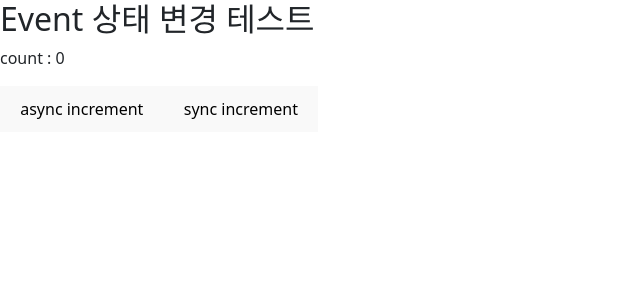
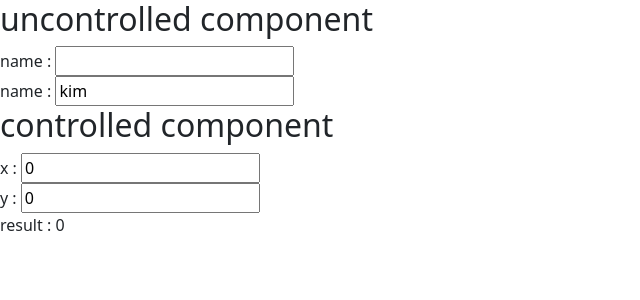
Before and after one commit to kkang-daum/pnu_front, a React (Vite) app in the folder react/lab3/lab3-app/: page / in a window 1280 px wide. Shown: the top 300 px of the page, without its empty margins (0-640 px from the left). Built offline with nearby package versions, Linux system fonts and the light colour scheme.

Commit message:
Add files via upload

```diff
--- /dev/null
+++ b/react/lab3/lab3-app/src/lab4-control/Lab4App.jsx
@@ -0,0 +1,36 @@
+import { useState } from "react"
+
+const ControlledComponent = () => {
+    const [x, setX] = useState(0)
+    const [y, setY] = useState(0)
+
+    const changeValue = (e) => {
+        let newValue = parseInt(e.target.value)
+        if(isNaN(newValue)) newValue = 0
+        //유저 입력 데이터 획득해서 상태 변경 -> 화면에 출력
+        if(e.target.id === 'x') setX(newValue);
+        else setY(newValue)
+    }
+
+
+    return (
+        <>
+            <h2>uncontrolled component</h2>
+            {/* 입력 된다..
+            유저 입력 데이터를 획득하겠다면? */}
+            name : <input type="text"/>
+            <br/>
+            {/* 입력 안된다.. */}
+            name : <input type="text" value={"kim"} />
+
+            <h2>controlled component</h2>
+            x : <input id="x" type="text" value={x} onChange={changeValue}/>
+            <br/>
+            y : <input id="y" type="text" value={y} onChange={changeValue}/>
+            <br/>
+            result : <span>{x + y}</span>
+        </>
+    )
+}
+
+export default ControlledComponent
--- a/react/lab3/lab3-app/src/main.jsx
+++ b/react/lab3/lab3-app/src/main.jsx
@@ -10,12 +10,14 @@ import 'bootstrap/dist/css/bootstrap.css'
 import CSSTest from './lab1-style/Lab1App.jsx'
 import Lab2App from './lab2-proptype/Lab2App.jsx'
 import EventApp from './lab3-event/Lab3App.jsx'
+import ControlledComponent from './lab4-control/Lab4App.jsx'
 
 ReactDOM.createRoot(document.getElementById('root')).render(
   <React.StrictMode>
     {/* <App /> */}
     {/* <CSSTest /> */}
     {/* <Lab2App /> */}
-    <EventApp />
+    {/* <EventApp /> */}
+    <ControlledComponent />
   </React.StrictMode>,
 )
```
